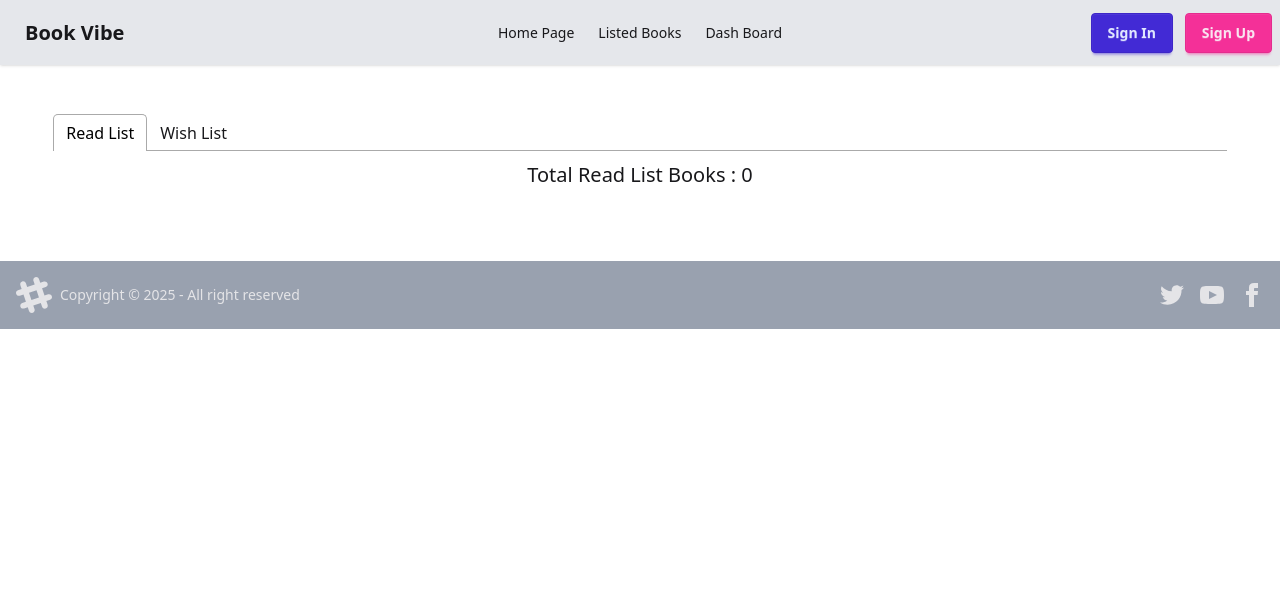
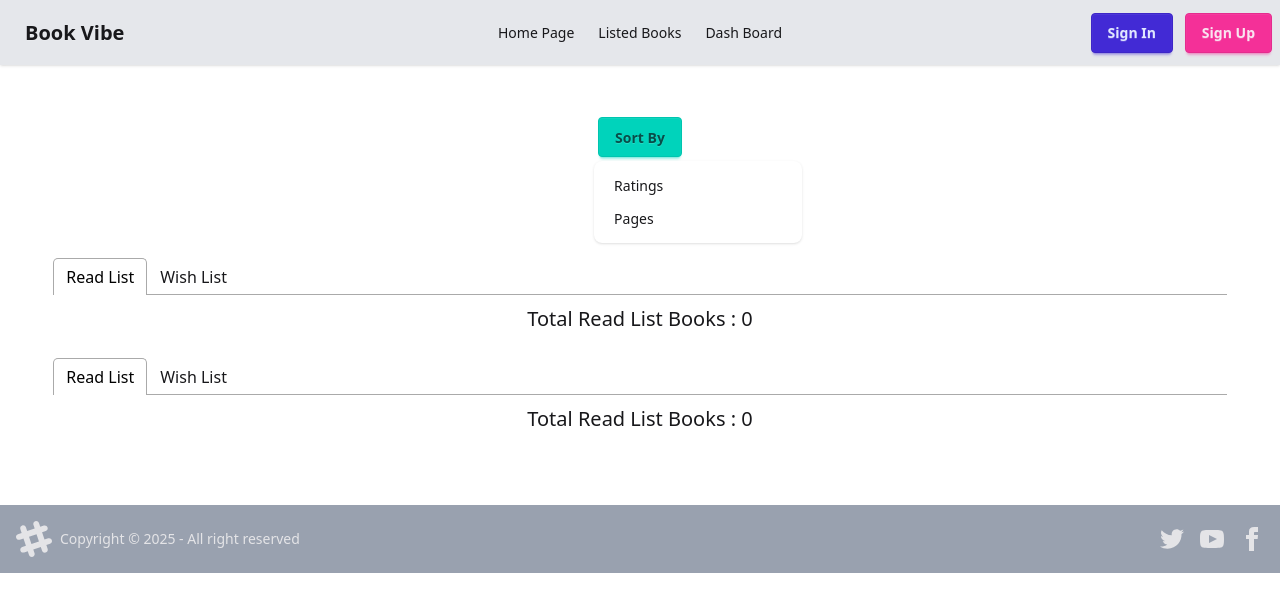
Before and after one commit to Taanveer22/react-book-vibe-3, a React (Vite) app: page /listedbooks in a window 1280 px wide. Shown: the top 612 px of the page. Built offline with nearby package versions, Linux system fonts and the light colour scheme.

Commit message:
alahmdulliah sort by btn functionality implementation complete

```diff
--- a/src/pages/ListedBooks.jsx
+++ b/src/pages/ListedBooks.jsx
@@ -9,6 +9,7 @@ import { getWishList } from "../utilities/localStorage2";
 const ListedBooks = () => {
   const [readList, setReadList] = useState([]);
   const [wishList, setWishList] = useState([]);
+  const [sort, setSort] = useState("");
 
   const booksLoaderData = useLoaderData();
   // console.log(booksLoaderData);
@@ -40,8 +41,84 @@ const ListedBooks = () => {
     // console.log(checkWishListBooks);
     setWishList(checkWishListBooks);
   }, [booksLoaderData]);
+
+  const handleSort = (type) => {
+    // console.log(type);
+    setSort(type);
+
+    if (type === "ratings") {
+      const sortedReadList = [...readList].sort((a, b) => a.rating - b.rating);
+      setReadList(sortedReadList);
+    }
+
+    if (type === "pages") {
+      const sortedReadList = [...readList].sort(
+        (a, b) => a.totalPages - b.totalPages
+      );
+      setReadList(sortedReadList);
+    }
+
+    if (type === "ratings") {
+      const sortedWishList = [...wishList].sort((x, y) => y.rating - x.rating);
+      setWishList(sortedWishList);
+    }
+
+    if (type === "pages") {
+      const sortedWishList = [...wishList].sort(
+        (x, y) => y.totalPages - x.totalPages
+      );
+      setWishList(sortedWishList);
+    }
+  };
+
   return (
     <div className="w-11/12 mx-auto mb-12">
+      <div className="mb-24 flex justify-center items-center">
+        <div className="dropdown dropdown-open">
+          <div tabIndex={0} role="button" className="btn btn-accent m-1">
+            {sort ? `Sort By ${sort}` : `Sort By`}
+          </div>
+          <ul
+            tabIndex="-1"
+            className="dropdown-content menu bg-base-100 rounded-box z-1 w-52 p-2 shadow-sm"
+          >
+            <li onClick={() => handleSort("ratings")}>
+              <a>Ratings</a>
+            </li>
+            <li onClick={() => handleSort("pages")}>
+              <a>Pages</a>
+            </li>
+          </ul>
+        </div>
+      </div>
+      <div>
+        <Tabs>
+          <TabList>
+            <Tab>Read List</Tab>
+            <Tab>Wish List</Tab>
+          </TabList>
+
+          <TabPanel>
+            <h2 className="text-xl font-medium mb-6 text-center">
+              Total Read List Books : {readList.length}
+            </h2>
+            <div className="grid gap-6 grid-cols-1 sm:grid-cols-2 lg:grid-cols-3">
+              {readList.map((bookElement) => (
+                <Book bookElement={bookElement} key={bookElement.bookId}></Book>
+              ))}
+            </div>
+          </TabPanel>
+          <TabPanel>
+            <h2 className="text-xl font-medium mb-6 text-center">
+              Total Read List Books : {wishList.length}
+            </h2>
+            <div className="grid gap-6 grid-cols-1 sm:grid-cols-2 lg:grid-cols-3">
+              {wishList.map((bookElement) => (
+                <Book bookElement={bookElement} key={bookElement.bookId}></Book>
+              ))}
+            </div>
+          </TabPanel>
+        </Tabs>
         <Tabs>
           <TabList>
             <Tab>Read List</Tab>
@@ -70,6 +147,7 @@ const ListedBooks = () => {
           </TabPanel>
         </Tabs>
       </div>
+    </div>
   );
 };
 
```
Also changed, not shown: 1 other file (tests, documents, lock files or other folders). Lines whose indentation alone changed are shown as unchanged.
